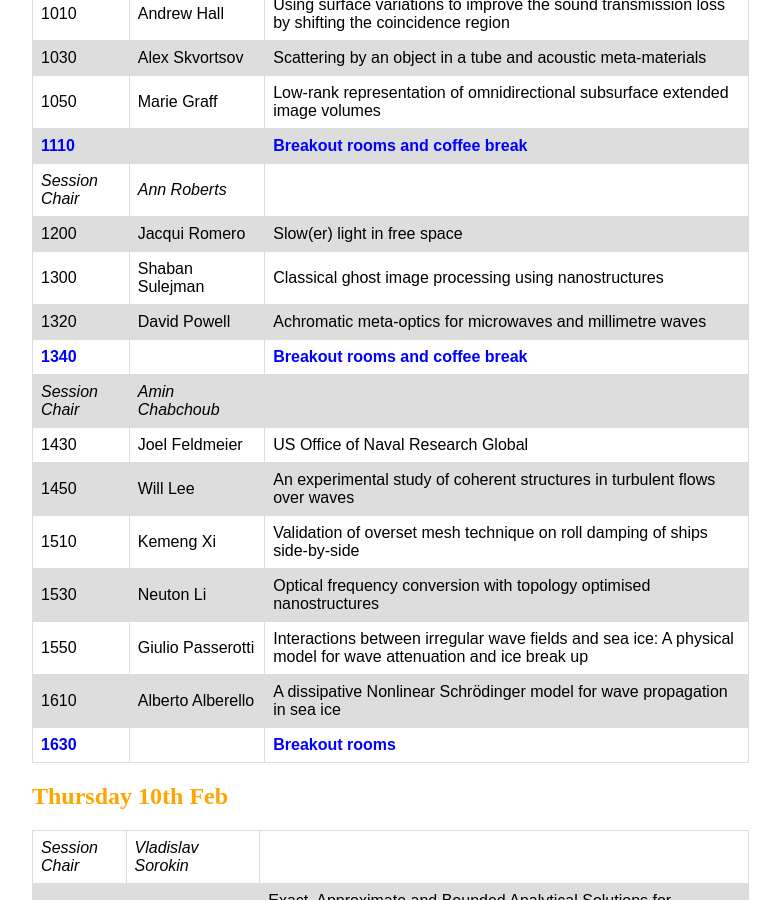
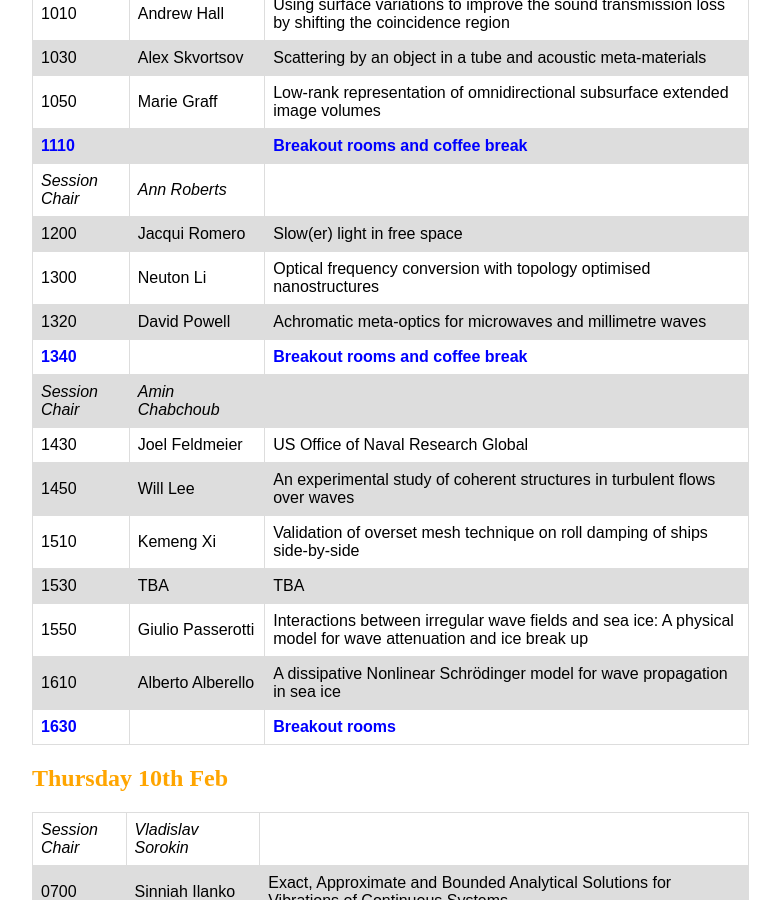
Before and after one commit to kozwaves/kozwaves.github.io, a Jekyll site: the page built from KOZWaves2022/index.html, in a window 1280 px wide and 900 px high, scrolled down 1008 px. Shown: the whole window, without its empty margins (160-940 px from the left). Built offline with Jekyll 4.4.1, drawn with Linux system fonts in a browser that asks for light colours; comment, search, counter and statistics services are not loaded.

Commit message:
Update index.html

```diff
--- a/KOZWaves2022/index.html
+++ b/KOZWaves2022/index.html
@@ -111,8 +111,8 @@ tr:nth-child(even) {
   </tr>
   <tr>
     <td>1300</td>
-    <td>Shaban Sulejman</td>
-    <td>Classical ghost image processing using nanostructures</td>
+    <td>Neuton Li</td>
+    <td>Optical frequency conversion with topology optimised nanostructures</td>
   </tr>
   <tr>
     <td>1320</td>
@@ -146,8 +146,8 @@ tr:nth-child(even) {
   </tr>
   <tr>
 	<td>1530</td>
-	<td>Neuton Li</td>
-	<td>Optical frequency conversion with topology optimised nanostructures</td>
+	<td>TBA</td>
+	<td>TBA</td>
  </tr>
   <tr>
 	<td>1550</td>
```
